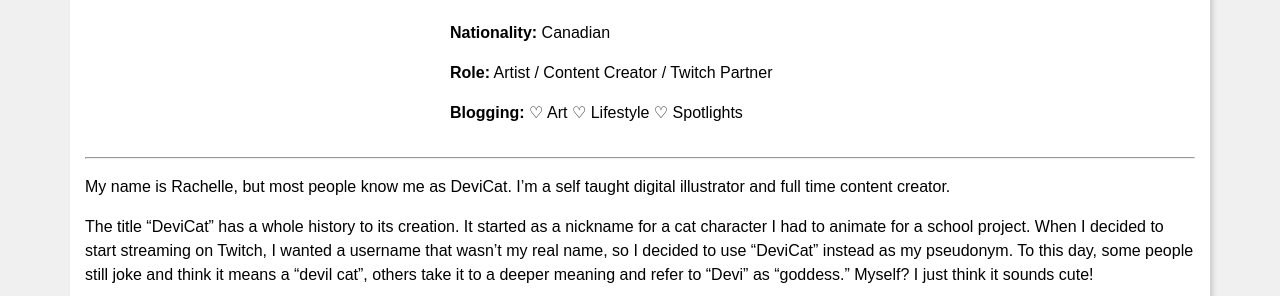
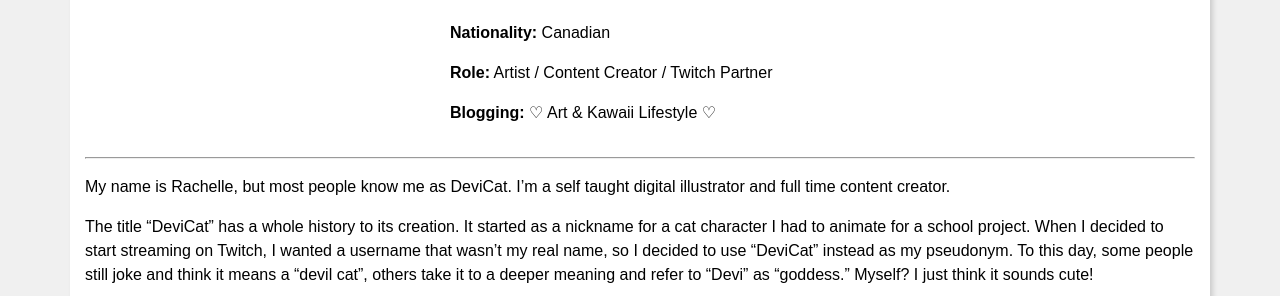
Before and after one commit to DeviCatOutlet/devicatoutlet.github.io, a Jekyll site: the page built from about.md, in a window 1280 px wide and 900 px high. Shown: the part 447-743 px from the top of the window. Built offline with Jekyll 4.4.1, drawn with Linux system fonts in a browser that asks for light colours; our own code applies the rules of GitHub Pages for plain Markdown files.

Commit message:
Update About Page

```diff
--- a/about.md
+++ b/about.md
@@ -6,7 +6,7 @@
   * **Name:** Rachelle
   * **Nationality:** Canadian
   * **Role:** Artist / Content Creator / Twitch Partner
-  * **Blogging:** ♡ Art ♡ Lifestyle ♡ Spotlights
+  * **Blogging:** ♡ Art & Kawaii Lifestyle ♡
 
 
   ---
```
